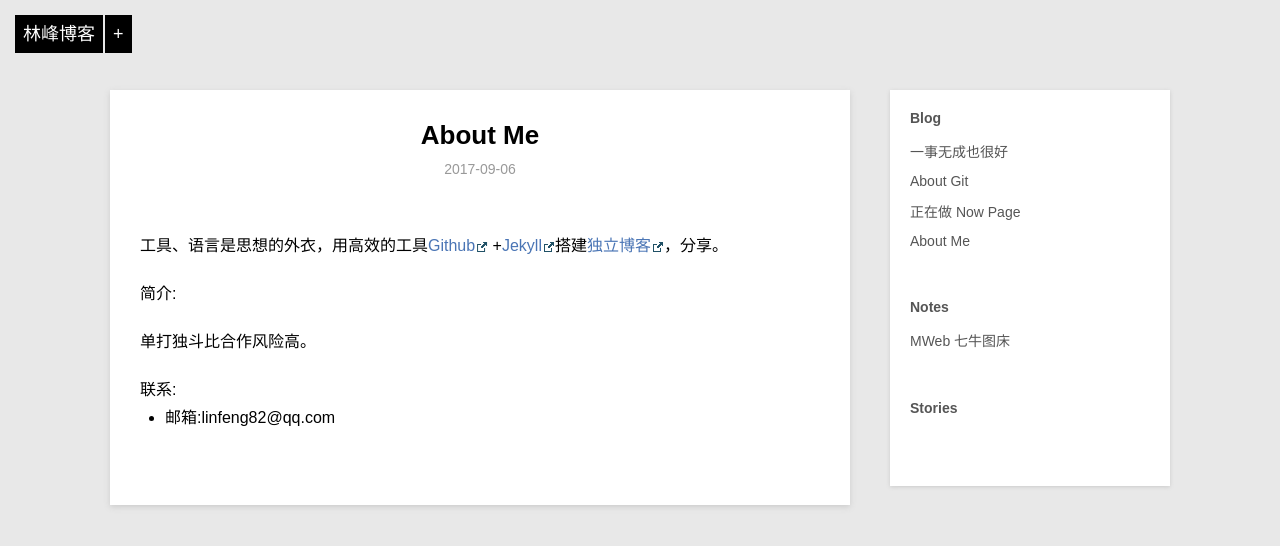
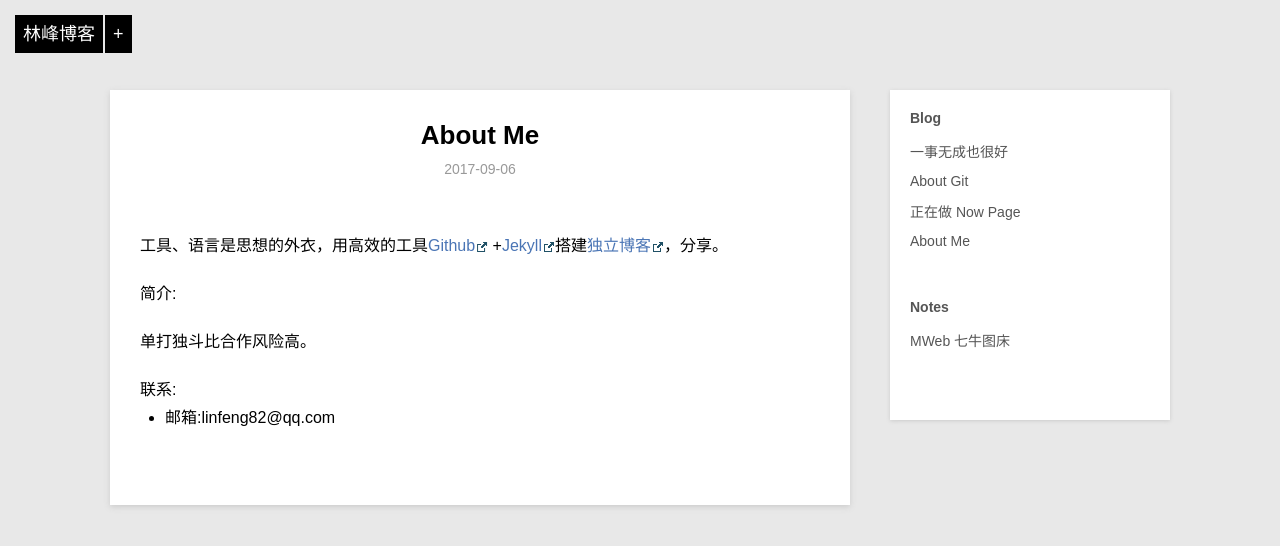
Before and after one commit to linfeng365/linfeng365.github.io, a Jekyll site: the page built from _posts/Blog/2017-09-06-AboutMe.md, in a window 1280 px wide. Shown: the top 546 px of the page. Built offline with Jekyll 4.4.1, drawn with Linux system fonts in a browser that asks for light colours; comment, search, counter and statistics services are not loaded.

Commit message:
delStories

```diff
--- a/_layouts/post.html
+++ b/_layouts/post.html
@@ -37,13 +37,13 @@ layout: default
         {% endfor %}
         </ul>
 
-        <h2><a href="https://linfeng365.github.io/Stories/">Stories</a></h2>
+        <!-- <h2><a href="https://linfeng365.github.io/Stories/">Stories</a></h2>
         <ul class="artical-list">
         {% for post in site.categories.stories limit:8 %}
             <li><a href="{{ post.url }}">{{ post.title }}</a></li>
         {% endfor %}
 
-        </ul>
+        </ul> -->
     </div>
 </div>
 
```
